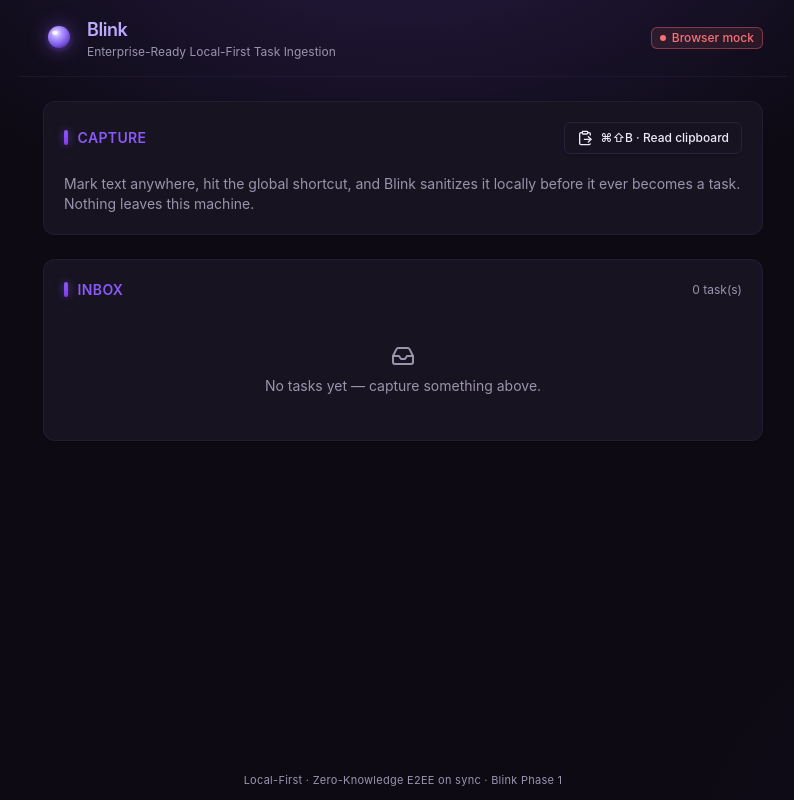
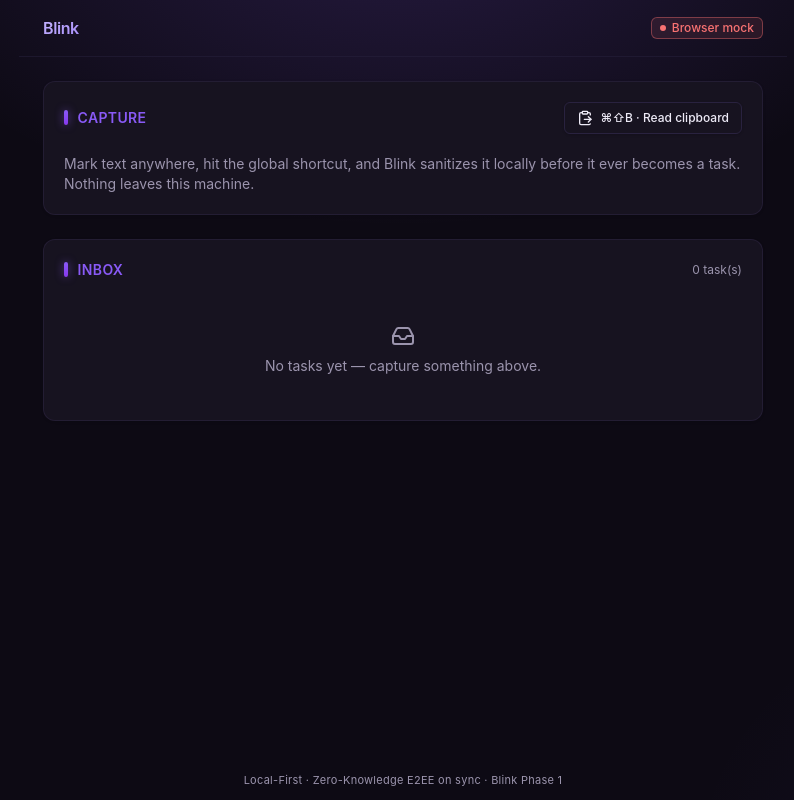
Before and after one commit to Fabo95/blink, a React (Vite) app in the folder apps/desktop/: page / in a window 1280 px wide. Shown: the whole page, without its empty margins (237-1031 px from the left). Built offline with nearby package versions, Linux system fonts and the light colour scheme.

Commit message:
style(desktop): header wordmark only — drop in-app logo + tagline

```diff
--- a/apps/desktop/src/components/GlobeMark.tsx
+++ /dev/null
@@ -1,22 +0,0 @@
-/** The Blink glass-globe logo — a small SVG echo of the app icon. */
-export function GlobeMark({ className }: { className?: string }) {
-  return (
-    <svg viewBox="0 0 32 32" className={className} fill="none" aria-hidden="true">
-      <defs>
-        <radialGradient id="blink-orb" cx="38%" cy="32%" r="80%">
-          <stop offset="0%" stopColor="#efe8ff" />
-          <stop offset="30%" stopColor="#b39bff" />
-          <stop offset="70%" stopColor="#7c56e6" />
-          <stop offset="100%" stopColor="#3f2a7a" />
-        </radialGradient>
-        <radialGradient id="blink-orb-glow" cx="50%" cy="50%" r="50%">
-          <stop offset="0%" stopColor="#8b5cf6" stopOpacity="0.5" />
-          <stop offset="100%" stopColor="#8b5cf6" stopOpacity="0" />
-        </radialGradient>
-      </defs>
-      <circle cx="16" cy="16.5" r="15.5" fill="url(#blink-orb-glow)" />
-      <circle cx="16" cy="15" r="11" fill="url(#blink-orb)" />
-      <ellipse cx="12" cy="10.8" rx="2.7" ry="2.1" fill="#ffffff" opacity="0.85" />
-    </svg>
-  );
-}
--- a/apps/desktop/src/components/Header.tsx
+++ b/apps/desktop/src/components/Header.tsx
@@ -1,5 +1,4 @@
 import { brand } from '@blink/core/theme';
-import { GlobeMark } from '@/components/GlobeMark';
 import { Badge } from '@/components/ui/badge';
 import { isTauri } from '@/lib/api';
 import { cn } from '@/lib/utils';
@@ -7,15 +6,9 @@
 export function Header() {
   return (
     <header className="flex items-center justify-between border-b border-border/50 px-6 py-4">
-      <div className="flex items-center gap-3">
-        <GlobeMark className="size-8 drop-shadow-[0_0_10px_rgba(139,92,246,0.45)]" />
-        <div>
-          <h1 className="bg-gradient-to-br from-blink-soft to-blink-bright bg-clip-text text-lg font-semibold tracking-tight text-transparent">
-            {brand.name}
-          </h1>
-          <p className="text-xs text-muted-foreground">{brand.tagline}</p>
-        </div>
-      </div>
+      <h1 className="bg-gradient-to-br from-blink-soft to-blink-bright bg-clip-text text-base font-semibold tracking-tight text-transparent">
+        {brand.name}
+      </h1>
       <Badge variant={isTauri ? 'secondary' : 'destructive'} className="gap-1.5">
         <span
           className={cn(
```
